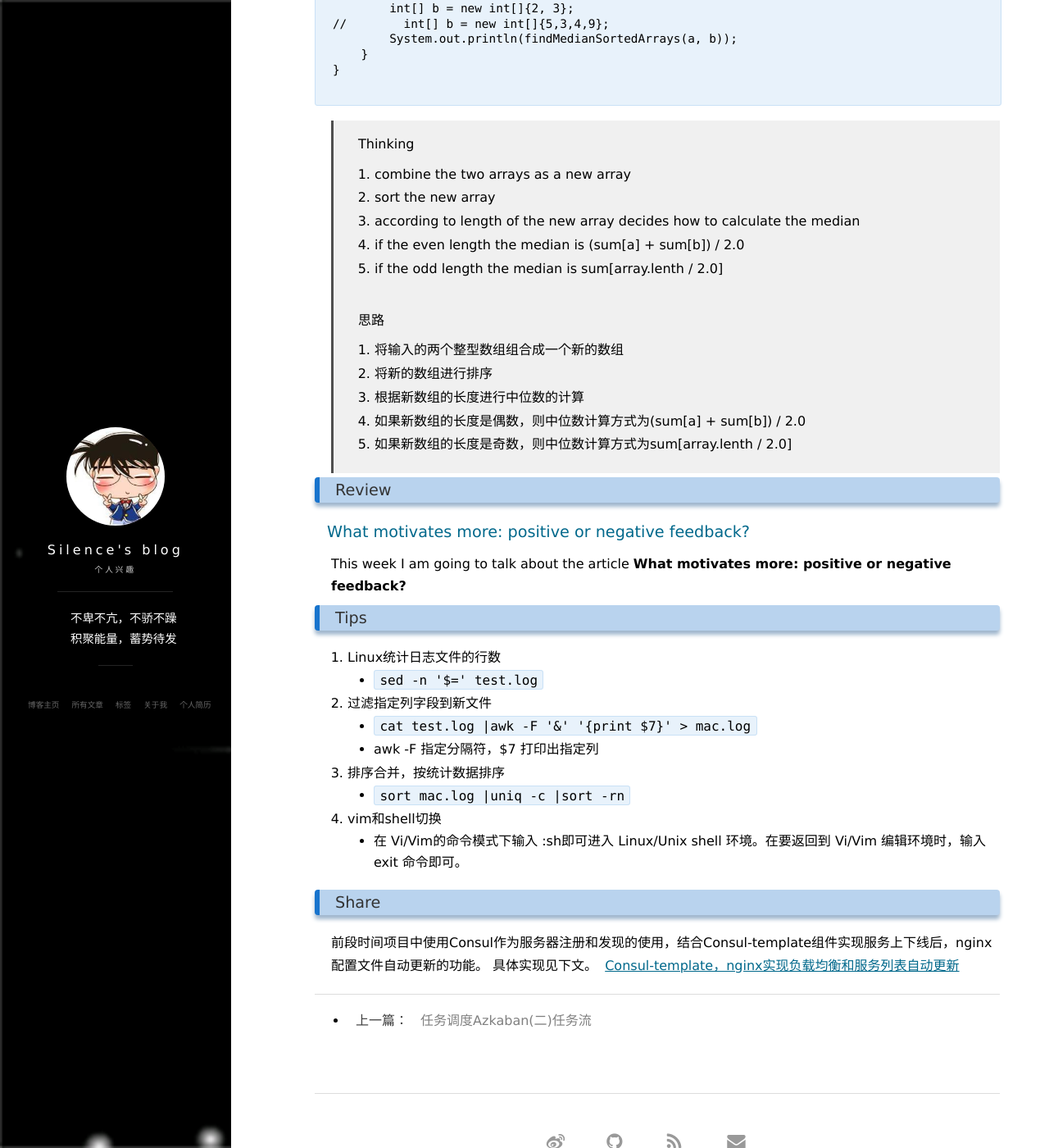
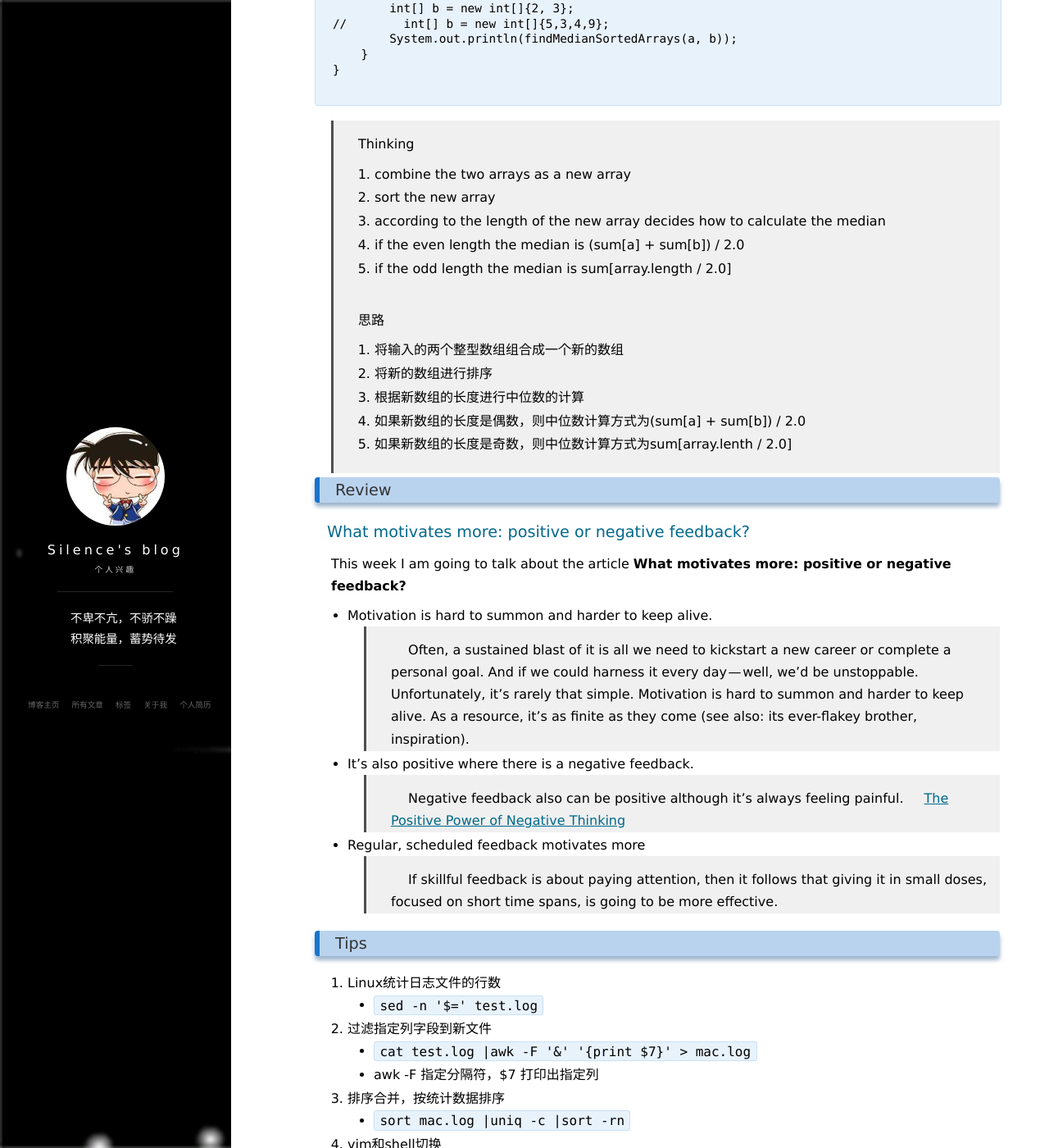
Before and after one commit to zhuSilence/zhuSilence.github.io, a Jekyll site: the page built from _posts/2018-07-14-The Third Week of ARTS:4-Median.md, in a window 1280 px wide and 1400 px high, scrolled down 1521 px. Shown: the whole window at 82% size. Built offline with Jekyll 4.4.1, drawn with Linux system fonts in a browser that asks for light colours; nearby versions of some CDN libraries; comment, search, counter and statistics services are not loaded.

Commit message:
third week median-4

```diff
--- a/_posts/2018-07-14-The Third Week of ARTS:4-Median.md
+++ b/_posts/2018-07-14-The Third Week of ARTS:4-Median.md
@@ -86,9 +86,9 @@ public class Median_4 {
 > Thinking
 > 1. combine the two arrays as a new array
 > 2. sort the new array
-> 3. according to length of the new array decides how to calculate the median
+> 3. according to the length of the new array decides how to calculate the median
 > 4. if the even length the median is (sum[a] + sum[b]) / 2.0
-> 5. if the odd length the median is sum[array.lenth / 2.0]
+> 5. if the odd length the median is sum[array.length / 2.0]
 
 
 > 思路
@@ -102,7 +102,16 @@ public class Median_4 {
 ### Review
 #### [What motivates more: positive or negative feedback?](https://medium.com/swlh/what-motivates-more-positive-or-negative-feedback-9364133bd58b)
 This week I am going to talk about the article **What motivates more: positive or negative feedback?**
+- Motivation is hard to summon and harder to keep alive.
+> &emsp; Often, a sustained blast of it is all we need to kickstart a new career or complete a personal goal. And if we could harness it every day — well, we’d be unstoppable.
+> &emsp; Unfortunately, it’s rarely that simple. Motivation is hard to summon and harder to keep alive. As a resource, it’s as finite as they come (see also: its ever-flakey brother, inspiration).
 
+- It's also positive where there is a negative feedback.
+> &emsp; Negative feedback also can be positive although it's always feeling painful.
+> &emsp;[The Positive Power of Negative Thinking](https://www.amazon.com/Positive-Power-Negative-Thinking/dp/0465051391/)
+
+- Regular, scheduled feedback motivates more
+> &emsp; If skillful feedback is about paying attention, then it follows that giving it in small doses, focused on short time spans, is going to be more effective.
 
 ### Tips
 1. Linux统计日志文件的行数
```
